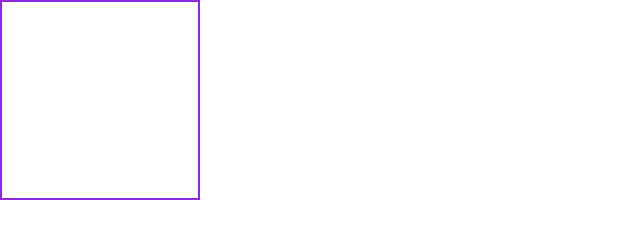
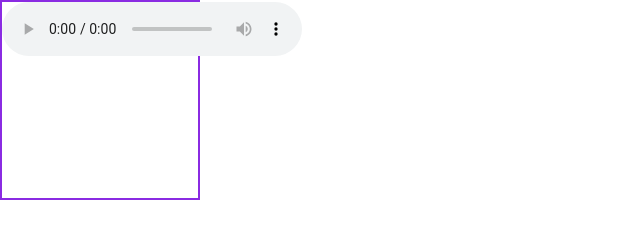
Before and after one commit to daniellaClasses/dopePlayer, a plain HTML site: page index.html in a window 1280 px wide. Shown: the whole page, without its empty margins (0-640 px from the left). Drawn offline with Linux system fonts and the light colour scheme.

Commit message:
comit 10 prueba 001 funcional

```diff
--- a/index.html
+++ b/index.html
@@ -11,7 +11,13 @@
     <main>
 
         <section id="audioSection">
-            <div id="panelReproductor"></div>
+            <div id="panelReproductor">
+                <audio controls>
+                    <source src="./src/media/audio/sci_fi_song.wav" type="audio/ogg">
+                    <source src="./src/media/audio/sci_fi_song.wav" type="audio/mpeg">
+                  Your browser does not support the audio element.
+                </audio>
+            </div>
         </section>
 
         <section id="videoSection">
```
Also changed, not shown: 1 other file.
